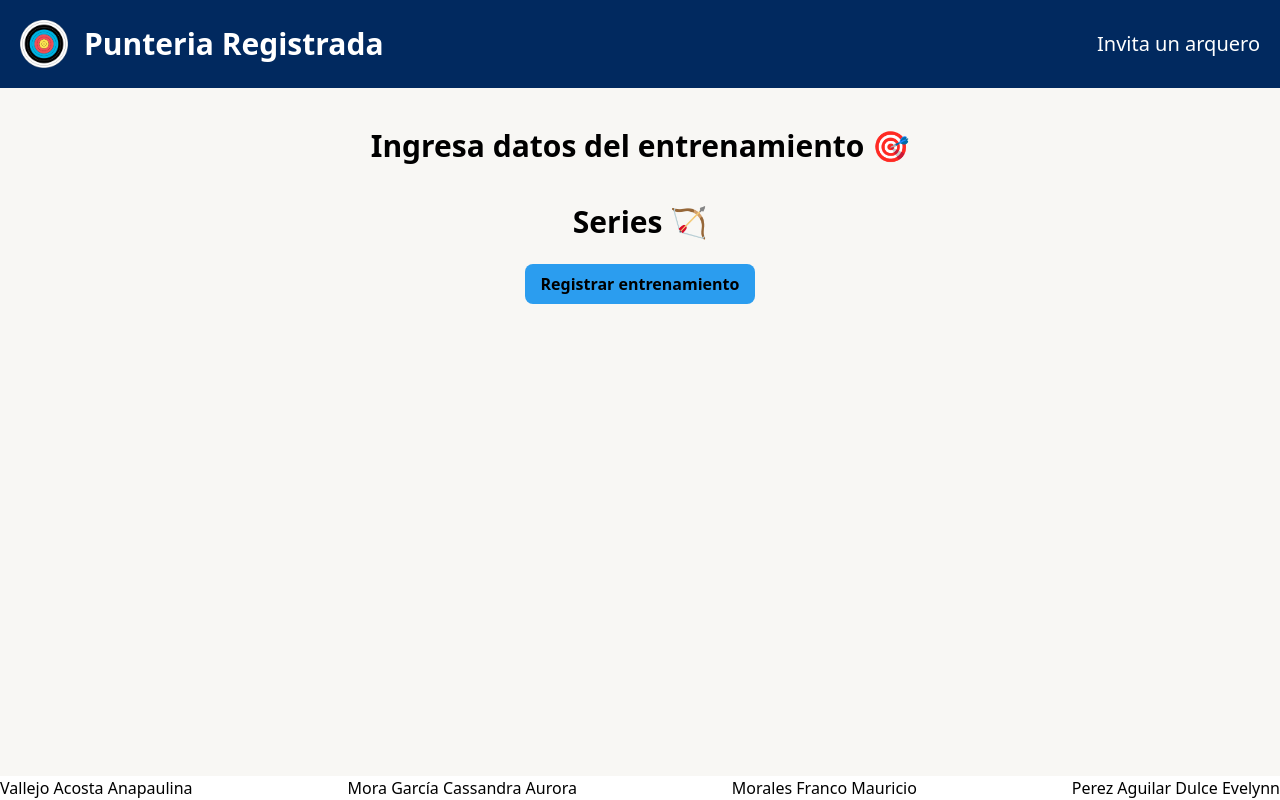
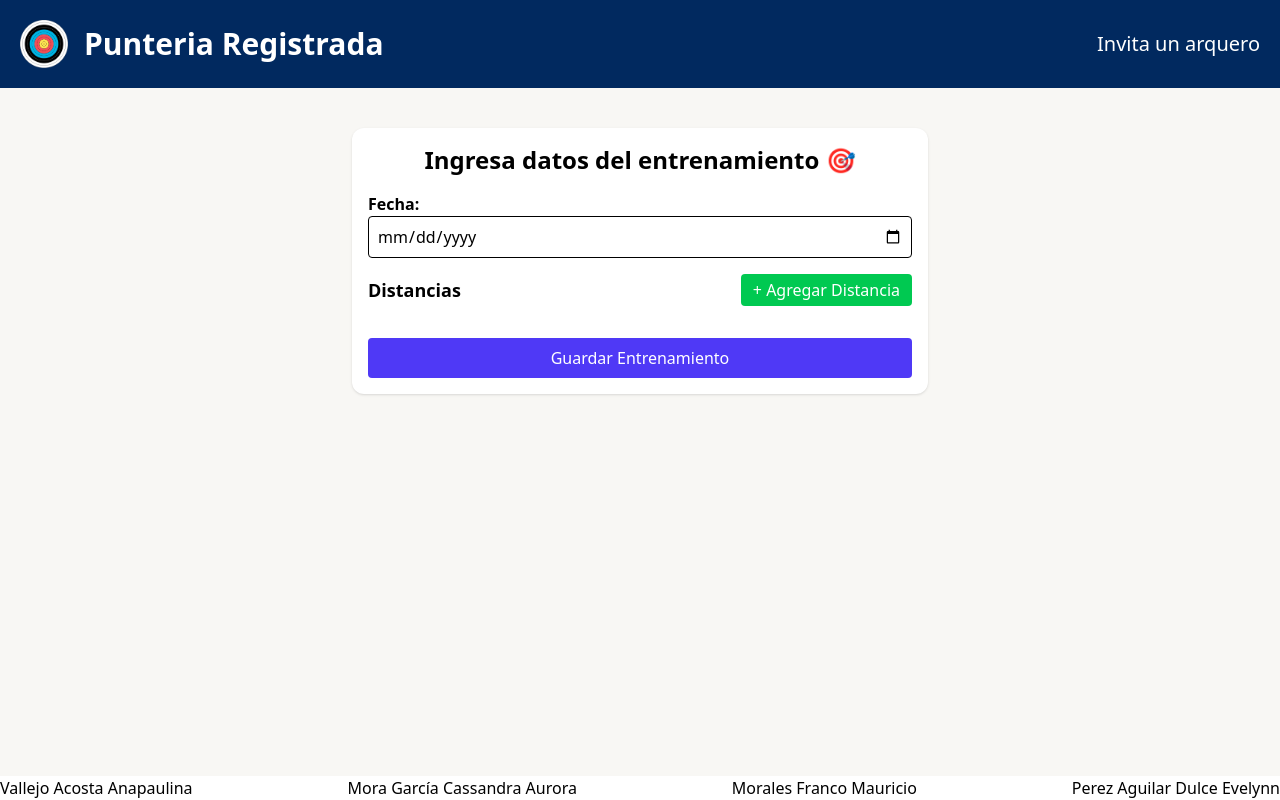
Before and after one commit to Cassie70/TiroconFront, an Angular app: page /entrenamiento/0 in a window 1280 px wide. Built offline with nearby package versions, Linux system fonts and the light colour scheme.

Commit message:
nulls en ids

```diff
--- a/src/app/pages/entrenamiento/entrenamiento.html
+++ b/src/app/pages/entrenamiento/entrenamiento.html
@@ -1,75 +1,51 @@
-<form class="flex flex-col mx-auto mt-10 items-center">
-    <h1 class="text-3xl font-bold">Ingresa datos del entrenamiento 🎯</h1>
-    <!--
-    <article class="flex">
-        <section class="flex flex-col w-full ml-4">
-            <div class="input-and-label-container">
-                <label for="fecha" class="label-form">Fecha:</label>
-                <input [ngModel]="entrenamiento.fecha"
-                  type="date" id="fecha" name="fecha" class="input-form"
-                    placeholder="Escribe la fecha del entrenamiento" />
-            </div>
-            <div class="input-and-label-container w-full">
+<form class="flex flex-col mx-auto mt-10 w-full max-w-xl gap-4 p-4 bg-white rounded-xl shadow" (ngSubmit)="guardar()">
+  <h1 class="text-2xl font-bold text-center">Ingresa datos del entrenamiento 🎯</h1>
 
-                <label for="distancia" class="label-form">Distancia:</label>
+  <label class="flex flex-col">
+    <span class="font-semibold">Fecha:</span>
+    <input type="date" [(ngModel)]="entrenamiento.fecha" name="fecha" class="border p-2 rounded" required>
+  </label>
 
-                <select [ngModel]="entrenamiento."
-                    id="distancia"
-                  name="distancias" class="input-form">
-                    <option value="distancia18">18</option>
-                    <option value="distancia50" selected>50</option>
-                    <option value="distancia70">70</option>
-                </select>
+  <div class="flex justify-between items-center">
+    <h2 class="text-lg font-bold">Distancias</h2>
+    <button type="button" class="bg-green-500 text-white px-3 py-1 rounded hover:bg-green-600" (click)="agregarDistancia()">+ Agregar Distancia</button>
+  </div>
 
-            </div>
-        </section>
-    </article>
-    -->
-    <!-- FLECHAS -->
-    <article class="flex flex-col mt-6 w-1/2 m-bo">
-        <h1 class="text-3xl font-bold mt-4 text-center">
-            Series 🏹
-        </h1>
+  @for (distancia of entrenamiento.distancias; track distancia) {
+    <div class="border p-3 rounded flex flex-col gap-2 bg-gray-50">
+      <div class="flex justify-between items-center">
+        <span class="font-semibold">Distancia #{{ entrenamiento.distancias.indexOf(distancia) + 1 }}</span>
+        <button type="button" class="text-red-500" (click)="eliminarDistancia(entrenamiento.distancias.indexOf(distancia))">🗑️</button>
+      </div>
 
-        <!-- Cantidad de flechas -->
-         <!--
-        <div class="input-and-label-container">
-            <label for="flecha1" class="label-form">Flecha1:</label>
-            <input [ngModel]="entrenamiento.flecha1"
-              type="number" id="flecha1" name="flecha1" class="input-form" placeholder="Ingresa el puntaje" min="0" max="10" />
+      <label class="flex flex-col">
+        <span class="text-sm">Metros:</span>
+        <input type="number" [(ngModel)]="distancia.metros" name="metros{{ entrenamiento.distancias.indexOf(distancia) }}" class="border p-2 rounded" required>
+      </label>
+
+      <div class="flex justify-between items-center mt-2">
+        <span class="font-semibold">Series</span>
+        <button type="button" class="bg-blue-500 text-white px-2 py-1 rounded hover:bg-blue-600" (click)="agregarSerie(distancia)">+ Agregar Serie</button>
+      </div>
+
+      @for (serie of distancia.series; track serie) {
+        <div class="border p-2 rounded bg-white">
+          <div class="flex justify-between items-center">
+            <span class="text-sm font-semibold">Serie #{{ distancia.series.indexOf(serie) + 1 }}</span>
+            <button type="button" class="text-red-400" (click)="eliminarSerie(distancia, distancia.series.indexOf(serie))">🗑️</button>
+          </div>
+          <div class="grid grid-cols-3 gap-2 mt-1">
+            <input type="number" [(ngModel)]="serie.flecha1" name="flecha1_{{ distancia.idDistancia }}_{{ serie.idSerie }}" placeholder="Flecha 1" class="border p-1 rounded">
+            <input type="number" [(ngModel)]="serie.flecha2" name="flecha2_{{ distancia.idDistancia }}_{{ serie.idSerie }}" placeholder="Flecha 2" class="border p-1 rounded">
+            <input type="number" [(ngModel)]="serie.flecha3" name="flecha3_{{ distancia.idDistancia }}_{{ serie.idSerie }}" placeholder="Flecha 3" class="border p-1 rounded">
+            <input type="number" [(ngModel)]="serie.flecha4" name="flecha4_{{ distancia.idDistancia }}_{{ serie.idSerie }}" placeholder="Flecha 4" class="border p-1 rounded">
+            <input type="number" [(ngModel)]="serie.flecha5" name="flecha5_{{ distancia.idDistancia }}_{{ serie.idSerie }}" placeholder="Flecha 5" class="border p-1 rounded">
+            <input type="number" [(ngModel)]="serie.flecha6" name="flecha6_{{ distancia.idDistancia }}_{{ serie.idSerie }}" placeholder="Flecha 6" class="border p-1 rounded">
+          </div>
         </div>
-        <div class="input-and-label-container">
-            <label for="flecha2" class="label-form">Flecha2:</label>
-            <input [ngModel]="entrenamiento.flecha2"
-              type="number" id="flecha2" name="flecha2" class="input-form" placeholder="Ingresa el puntaje" min="0" max="10" />
-        </div>
-        <div class="input-and-label-container">
-            <label for="flecha3" class="label-form">Flecha3:</label>
-            <input [ngModel]="entrenamiento.flecha3"
-              type="number" id="flecha3" name="flecha3" class="input-form" placeholder="Ingresa el puntaje" min="0" max="10" />
-        </div>
-        <div class="input-and-label-container">
-            <label for="flecha4" class="label-form">Flecha4:</label>
-            <input [ngModel]="entrenamiento.flecha4"
-              type="number" id="flecha4" name="flecha4" class="input-form" placeholder="Ingresa el puntaje" min="0" max="10"/>
-        </div>
-        <div class="input-and-label-container">
-            <label for="flecha5" class="label-form">Flecha5:</label>
-            <input [ngModel]="entrenamiento.flecha5"
-              type="number" id="flecha5" name="flecha5" class="input-form" placeholder="Ingresa el puntaje" min="0" max="10" />
-        </div>
-        <div class="input-and-label-container">
-            <label for="flecha6" class="label-form">Flecha6:</label>
-            <input [ngModel]="entrenamiento.flecha6"
-              type="number" id="flecha6" name="flecha6" class="input-form" placeholder="Ingresa el puntaje" min="0" max="10"/>
-        </div>
-        -->
-    </article>
-      <article class="">
-        <button type="submit" class="submit-form-button-blue"
+      }
+    </div>
+  }
 
-        >
-            Registrar entrenamiento
-        </button>
-    </article>
+  <button type="submit" class="bg-indigo-600 text-white py-2 rounded hover:bg-indigo-700 mt-4">Guardar Entrenamiento</button>
 </form>
--- a/src/app/pages/entrenamiento/entrenamiento.ts
+++ b/src/app/pages/entrenamiento/entrenamiento.ts
@@ -1,3 +1,4 @@
+import { DistanciaModel } from './../../services/distancia.model';
 import { Component } from '@angular/core';
 import { FormsModule } from '@angular/forms';
 import { RouterLink } from '@angular/router';
@@ -5,6 +6,7 @@ import { EntrenamientoService } from '../../services/entrenamiento-service';
 import { EntrenamientoModel } from '../../services/entrenamiento.model';
 import { Input } from '@angular/core';
 import { OnInit } from '@angular/core';
+import { SerieModel } from '../../services/serie.model';
 
 @Component({
   selector: 'app-entrenamiento',
@@ -12,6 +14,67 @@ import { OnInit } from '@angular/core';
   templateUrl: './entrenamiento.html',
   styleUrl: './entrenamiento.css'
 })
-export class Entrenamiento  {
+export class Entrenamiento implements OnInit {
 
+  @Input() idArquero: number = 0;
+
+  entrenamiento: EntrenamientoModel = {
+    fecha: '',
+    distancias: [],
+    arquero: {
+      idArquero: 0
+    }
+  };
+
+  constructor(private entrenamientoService: EntrenamientoService) {}
+
+  ngOnInit(): void {
+    this.entrenamiento.arquero.idArquero = this.idArquero;
+  }
+
+  agregarDistancia() {
+    const nuevaDistancia: DistanciaModel = {
+      idDistancia: undefined,
+      metros: 0,
+      entrenamiento: { idEntrenamiento: undefined },
+      series: []
+    };
+    this.entrenamiento.distancias.push(nuevaDistancia);
+  }
+
+  eliminarDistancia(index: number) {
+    this.entrenamiento.distancias.splice(index, 1);
+  }
+
+  agregarSerie(distancia: DistanciaModel) {
+    const nuevaSerie: SerieModel = {
+      idSerie: Date.now(),
+      flecha1: 0,
+      flecha2: 0,
+      flecha3: 0,
+      flecha4: 0,
+      flecha5: 0,
+      flecha6: 0,
+      distancia: { idDistancia: distancia.idDistancia }
+    };
+    distancia.series.push(nuevaSerie);
+  }
+
+  eliminarSerie(distancia: DistanciaModel, index: number) {
+    distancia.series.splice(index, 1);
+  }
+
+  guardar() {
+    this.entrenamientoService.postEntrenamiento(this.entrenamiento).subscribe({
+      next: (response) => {
+        console.log('Entrenamiento guardado exitosamente:', response);
+        // Aquí puedes redirigir o mostrar un mensaje de éxito
+      }
+      ,
+      error: (error) => {
+        console.error('Error al guardar el entrenamiento:', error);
+        // Aquí puedes manejar el error, mostrar un mensaje, etc.
+      }
+    });
+  }
 }
--- a/src/app/services/arco.model.ts
+++ b/src/app/services/arco.model.ts
@@ -1,5 +1,5 @@
 export interface ArcoModel{
-  idArco: number;
+  idArco?: number;
   tipo: string;
   marca: string;
   libraje: number;
--- a/src/app/services/arquero.model.ts
+++ b/src/app/services/arquero.model.ts
@@ -2,7 +2,7 @@ import { ArcoModel } from './arco.model';
 import { CompetenciaModel } from './competencia.model';
 import { EntrenamientoModel } from './entrenamiento.model';
 export interface ArqueroModel {
-  idArquero: number;
+  idArquero?: number;
   nombre: string;
   apellido: string;
   marcaPersonal: number;
--- a/src/app/services/competencia.model.ts
+++ b/src/app/services/competencia.model.ts
@@ -1,5 +1,5 @@
 export interface CompetenciaModel {
-  idCompetencia: number;
+  idCompetencia?: number;
   nombre: string;
   fechaInicio: string;
   fechaTermino: string;
--- a/src/app/services/distancia.model.ts
+++ b/src/app/services/distancia.model.ts
@@ -1,10 +1,10 @@
 import { SerieModel } from './serie.model';
 
 export interface DistanciaModel {
-  idDistancia: number;
+  idDistancia?: number;
   metros: number;
   entrenamiento: {
-    idEntrenamiento: number;
+    idEntrenamiento?: number;
   }
   series: SerieModel[];
 }
--- a/src/app/services/entrenamiento.model.ts
+++ b/src/app/services/entrenamiento.model.ts
@@ -1,7 +1,7 @@
 import { DistanciaModel } from './distancia.model';
 
 export interface EntrenamientoModel{
-  idEntrenamiento: number;
+  idEntrenamiento?: number;
   fecha: string;
   distancias: DistanciaModel[];
   arquero: {
--- a/src/app/services/serie.model.ts
+++ b/src/app/services/serie.model.ts
@@ -1,5 +1,5 @@
 export interface SerieModel{
-  idSerie: number;
+  idSerie?: number;
   flecha1: number;
   flecha2: number;
   flecha3: number;
@@ -7,6 +7,6 @@ export interface SerieModel{
   flecha5: number;
   flecha6: number;
   distancia: {
-    idDistancia: number;
+    idDistancia?: number;
   };
 }
```
